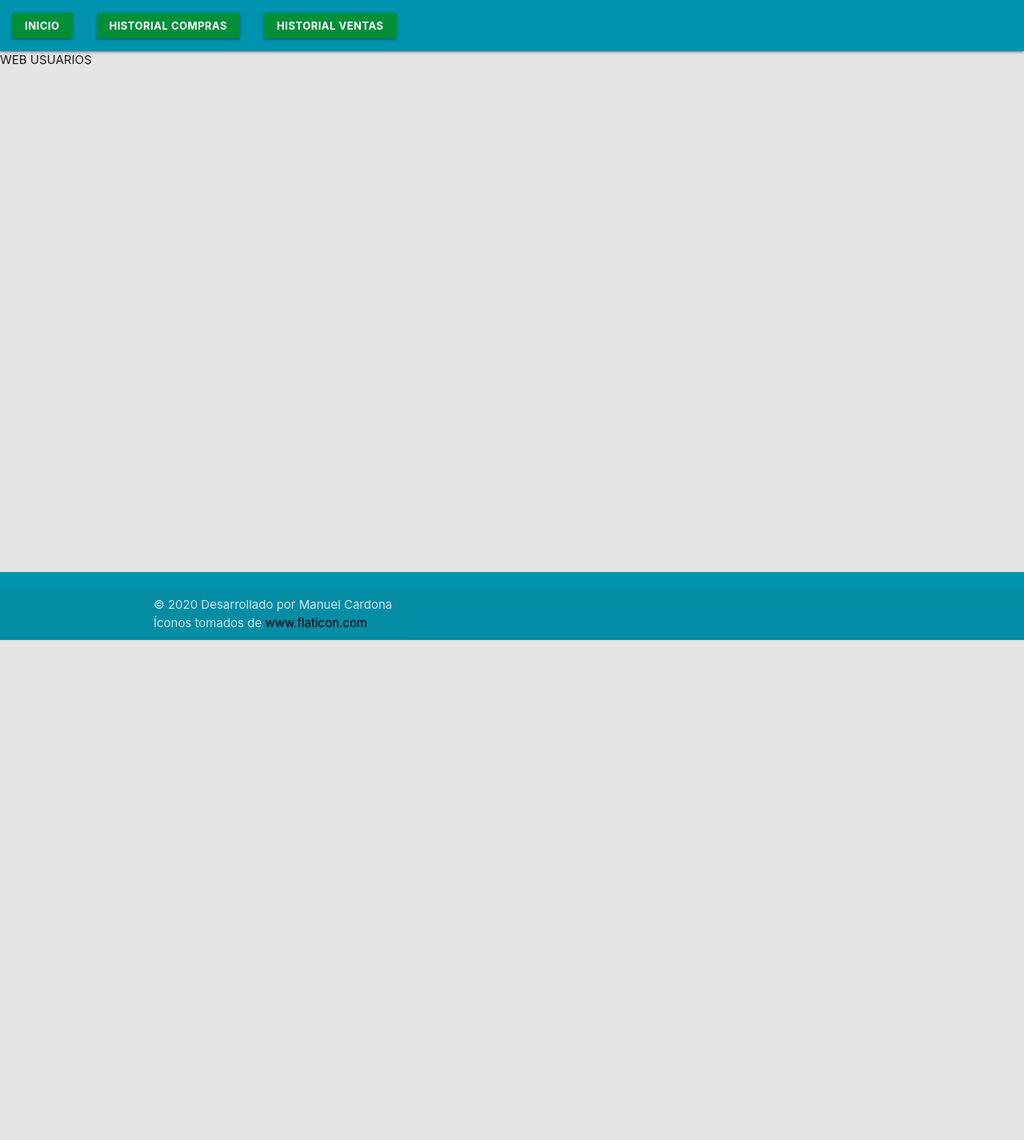
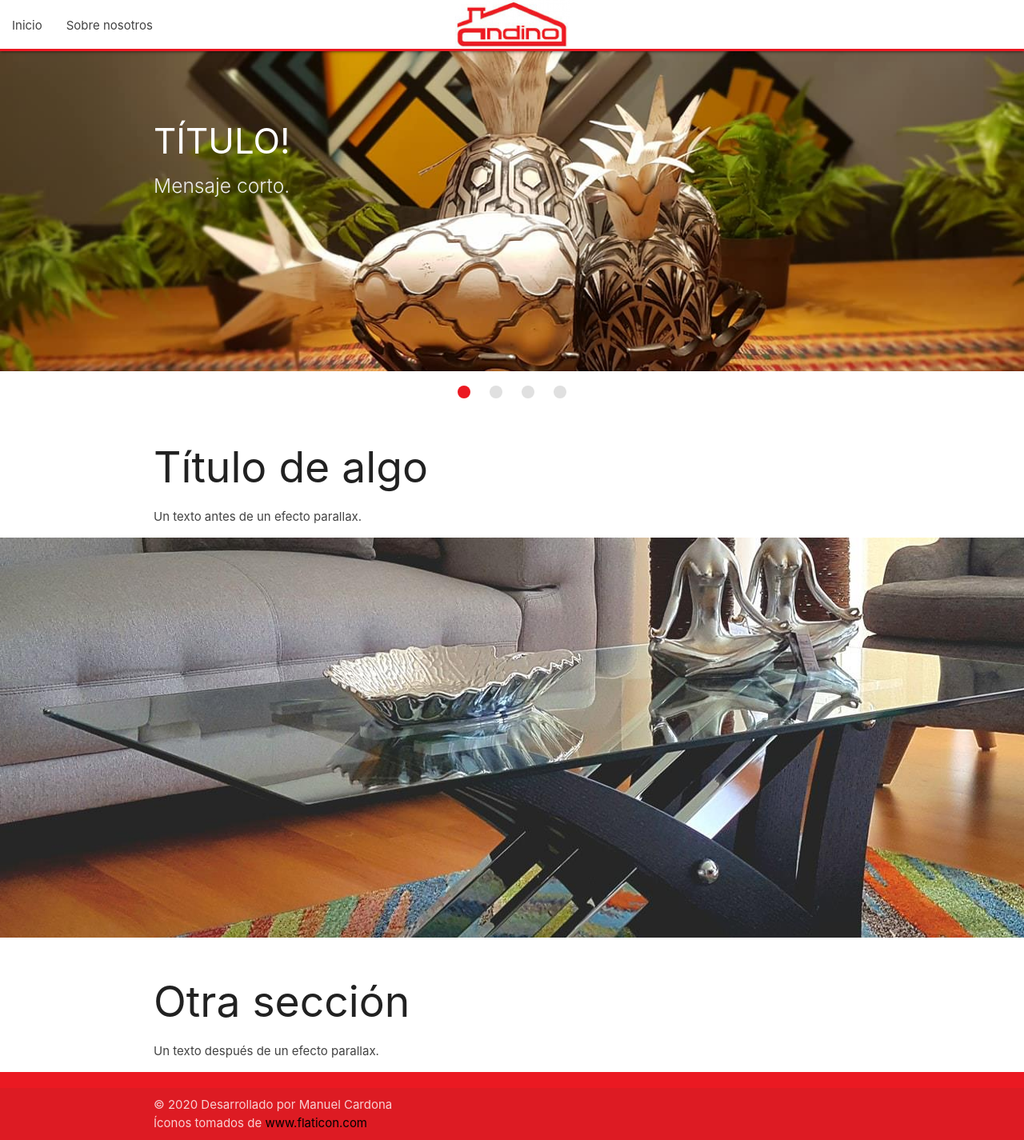
Before and after one commit to ManuelCardonaS/AndinoHome, a CodeIgniter app: the page made by application/views/index.php in a window 1280 px wide. Shown: the whole page at 80% size. Before the commit the page ends 800 px from the top, so only its background shows below. Run offline with CodeIgniter, Linux system fonts and the light colour scheme; data that the repository does not hold is empty; grey boxes are pictures that could not be loaded.

Commit message:
04092020

```diff
--- a/application/views/base/menu_Base.php
+++ b/application/views/base/menu_Base.php
@@ -1,27 +1,45 @@
-<?php defined('BASEPATH') or exit('No direct script access allowed'); ?>
+<ul id="slide-out" class="sidenav">
+    <li>
+        <div class="user-view">
+            <div class="background">
+                <img src="images/office.jpg">
+            </div>
+            <a href="#user"><img class="circle" src="images/yuna.jpg"></a>
+            <a href="#name"><span class="white-text name">John Doe</span></a>
+            <a href="#email"><span class="white-text email">jdandturk@gmail.com</span></a>
+        </div>
+    </li>
+
+    <li><a href="<?= base_url() ?>index.php/index" class="grey-text text-darken-3 lighten-3"><i class="material-icons">home</i>Inicio</a></li>
+    <li><a href="<?= base_url() ?>index.php/index" class="grey-text text-darken-3 lighten-3">Sobre nosotros</a></li>
+    <li>
+        <div class="divider"></div>
+    </li>
+
+    <?php if (count($categorias) > 0) {
+        foreach ($categorias as $key => $value) { ?>
+            <li><a href="<?= base_url() ?>index.php/productos/<?= ucfirst(strtolower($value->CAT_Nombre)) ?>" class="grey-text text-darken-3 lighten-3"><?= ucfirst(strtolower($value->CAT_Nombre)) ?></a></li>
+    <?php }
+    } ?>
+</ul>
 
 <div class="navbar-fixed">
     <nav>
         <div class="nav-wrapper">
-            <ul>
+            <a href="#" data-target="slide-out" class="sidenav-trigger"><i class="material-icons">menu</i></a>
 
-                <li class="bold-text">
-                    <a class="waves-effect waves-light btn-small modal-trigger" href="<?= base_url() ?>index.php/administracion/inicio">
-                        Inicio
-                    </a>
-                </li>
+            <ul id="nav-mobile" class="left hide-on-med-and-down">
+                <li><a href="<?= base_url() ?>index.php/index" class="grey-text text-darken-3 lighten-3">Inicio</a></li>
+                <li><a href="<?= base_url() ?>index.php/index" class="grey-text text-darken-3 lighten-3">Sobre nosotros</a></li>
+            </ul>
+            <img src="<?= base_url() ?>/recursos/imagenes/logo.jpg" class="hide-on-med-and-down center brand-logo">
+            <ul id="nav-mobile" class="right hide-on-med-and-down">
 
-                <li class="bold-text">
-                    <a class="waves-effect waves-light btn-small modal-trigger" href="<?= base_url() ?>index.php/administracion/Historial/compras">
-                        Historial compras
-                    </a>
-                </li>
-
-                <li class="bold-text">
-                    <a class="waves-effect waves-light btn-small modal-trigger" href="<?= base_url() ?>index.php/administracion/Historial/ventas">
-                        Historial ventas
-                    </a>
-                </li>
+                <?php if (count($categorias) > 0) {
+                    foreach ($categorias as $key => $value) { ?>
+                        <li><a href="<?= base_url() ?>index.php/productos/<?= ucfirst(strtolower($value->CAT_Nombre)) ?>" class="grey-text text-darken-3 lighten-3"><?= ucfirst(strtolower($value->CAT_Nombre)) ?></a></li>
+                <?php }
+                } ?>
             </ul>
         </div>
     </nav>
--- a/application/views/index.php
+++ b/application/views/index.php
@@ -1,4 +1,4 @@
-<!DOCTYPE html><?php defined('BASEPATH') or exit('No direct script access allowed'); ?>
+<?php defined('BASEPATH') or exit('No direct script access allowed'); ?>
 <!DOCTYPE html>
 <html lang="es">
 
@@ -10,10 +10,55 @@
 
 <body>
 
-    <?php $this->load->view('base/menu_Base', NULL, FALSE); ?>
-
     <main>
-        WEB USUARIOS
+        <?php $this->load->view('base/menu_Base', NULL, FALSE); ?>
+        <div class="slider">
+            <ul class="slides">
+                <li>
+                    <img src="<?= base_url() ?>recursos/imagenes/slideIndex/slide1.jpg">
+                    <div class="caption left-align">
+                        <h3>TÍTULO!</h3>
+                        <h5 class="light grey-text text-lighten-3">Mensaje corto.</h5>
+                    </div>
+                </li>
+                <li>
+                    <img src="<?= base_url() ?>recursos/imagenes/slideIndex/slide2.jpg">
+                    <div class="caption right-align">
+                        <h3>TÍTULO</h3>
+                        <h5 class="light grey-text text-lighten-3">Mensaje corto.</h5>
+                    </div>
+                </li>
+                <li>
+                    <img src="<?= base_url() ?>recursos/imagenes/slideIndex/slide3.jpg">
+                    <div class="caption center-align">
+                        <h3>TÍTULO</h3>
+                        <h5 class="light grey-text text-lighten-3">Mensaje corto.</h5>
+                    </div>
+                </li>
+                <li>
+                    <img src="<?= base_url() ?>recursos/imagenes/slideIndex/slide4.jpg">
+                    <div class="caption center-align">
+                        <h3>TÍTULO!</h3>
+                        <h5 class="light grey-text text-lighten-3">Mensaje corto.</h5>
+                    </div>
+                </li>
+            </ul>
+        </div>
+        <div class="section white">
+            <div class="row container">
+                <h2 class="header">Título de algo</h2>
+                <p class="grey-text text-darken-3 lighten-3">Un texto antes de un efecto parallax.</p>
+            </div>
+        </div>
+        <div class="parallax-container">
+            <div class="parallax"><img src="<?= base_url() ?>recursos/imagenes/index/parallax1.jpg"></div>
+        </div>
+        <div class="section white">
+            <div class="row container">
+                <h2 class="header">Otra sección</h2>
+                <p class="grey-text text-darken-3 lighten-3">Un texto después de un efecto parallax.</p>
+            </div>
+        </div>
     </main>
 
 </body>
--- a/css/estilo.css
+++ b/css/estilo.css
@@ -1,5 +1,5 @@
 :root {
-    --colorPrincipal: #0093AF;
+    --colorPrincipal: #eb1922;
     --colorFondo: #e5e5e5;
     --colorBoton: #008f39;
     --colorBotonHover: #00b448;
@@ -15,7 +15,6 @@
 }
 
 body {
-    background: var(--colorFondo);
     display: flex;
     min-height: 100vh;
     flex-direction: column;
@@ -34,11 +33,32 @@ body {
 }
 
 nav {
-    background-color: var(--colorPrincipal);
+    background-color: #ffffff;
+    border-bottom: var(--colorPrincipal) solid 3px;
+}
+
+nav a {
+    color: grey;
+}
+
+nav ul a {
+    color: grey;
+}
+
+nav ul a:hover {
+    background-color: rgba(0, 0, 0, 0) !important;
 }
 
 nav .nav-wrapper {
     padding-right: 10px;
+}
+
+nav .nav-wrapper img {
+    height: inherit;
+}
+
+.slider .indicators .indicator-item.active {
+    background-color: var(--colorPrincipal);
 }
 
 .btn,
--- a/js/script_Base.js
+++ b/js/script_Base.js
@@ -6,8 +6,8 @@ $(document).ready(function() {
     $('.timepicker').timepicker();
     $('select').formSelect();
     $('.modal').modal();
-
     $('.parallax').parallax();
+    $('.slider').slider();
     $('.tabs').tabs();
 
     $('.datepicker').datepicker({
```
Also changed, not shown: application/controllers/index.php (+11 -0 lines), application/models/web/Mdl_Productos.php (added, +293 -0 lines), recursos/imagenes/index/parallax1.jpg (added), recursos/imagenes/index/parallax2.jpg (added), recursos/imagenes/logo.jpg, recursos/imagenes/slideIndex/slide1.jpg (added), recursos/imagenes/slideIndex/slide2.jpg (added), recursos/imagenes/slideIndex/slide3.jpg (added), recursos/imagenes/slideIndex/slide4.jpg (added).
